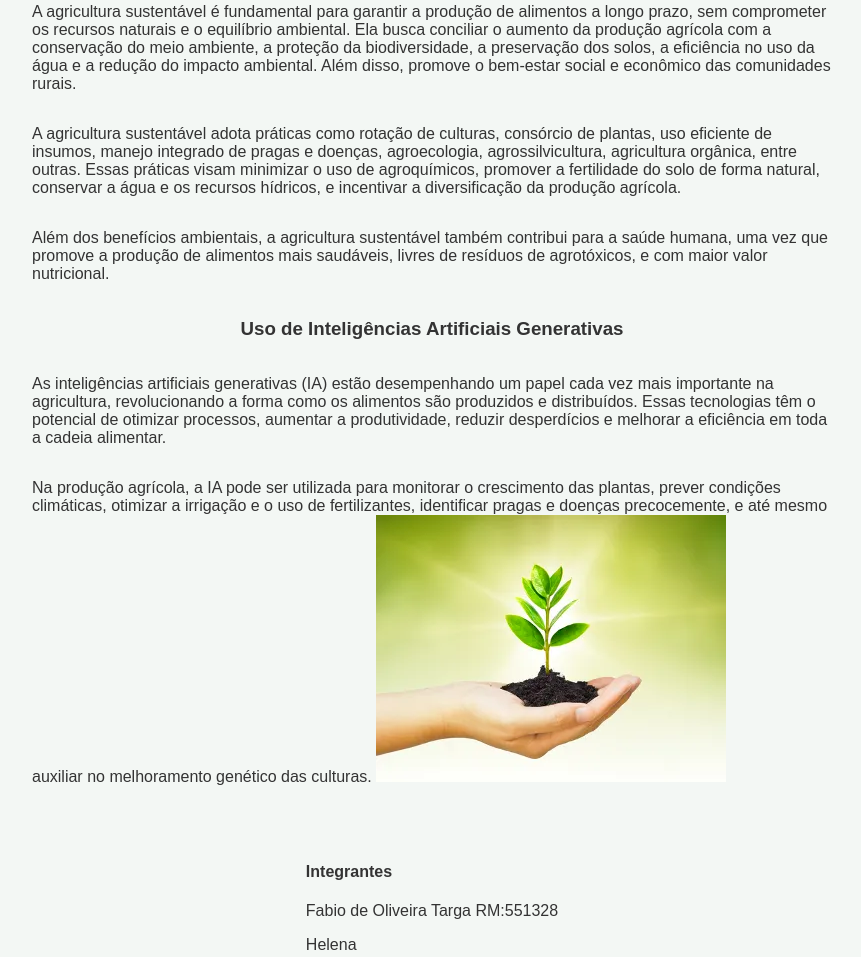
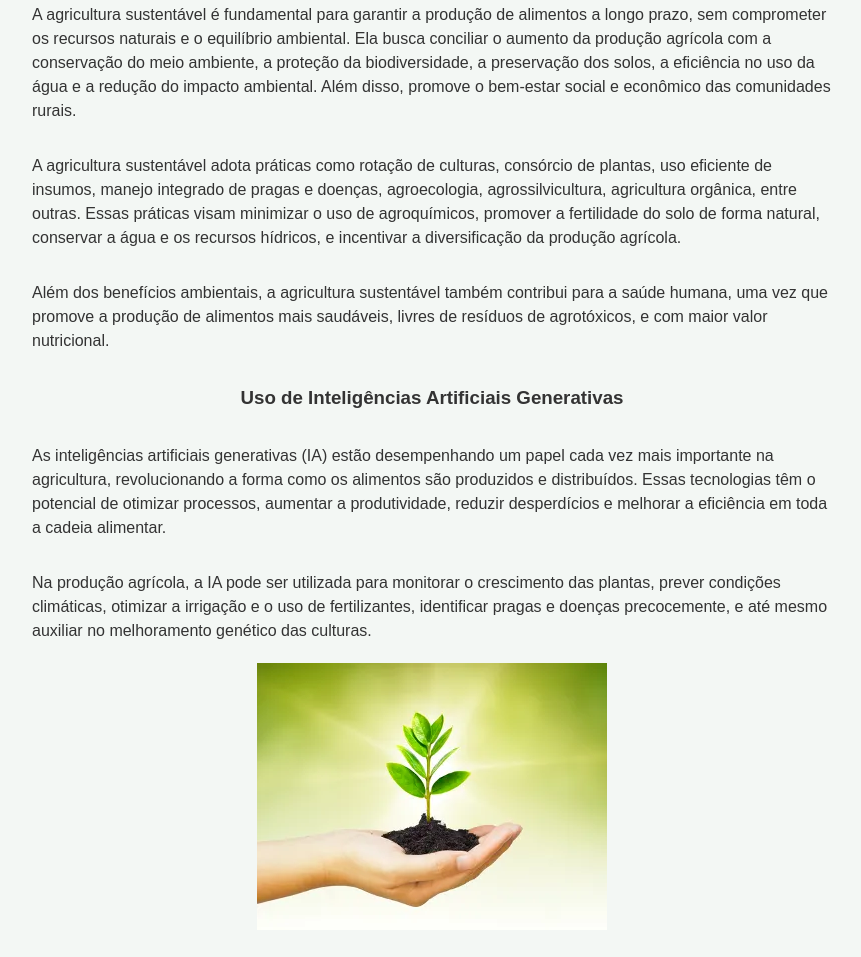
Before and after one commit to fTarga/HTML-Global, a plain HTML site: page index.html in a window 1280 px wide. Shown: the part 275-1232 px from the top of the page, without its empty margins (208-1069 px from the left). Drawn offline with Linux system fonts and the light colour scheme; files whose address does not match are found by name.

Commit message:
Custumizei a tag P e a tag img para não atrapalhar o texto

```diff
--- a/style.css
+++ b/style.css
@@ -61,10 +61,23 @@ body {
   }
 
   /* Arumando o conteudo do site */
-section {
+  section {
     display: flex;
     flex-direction: column;
     align-items: center;
     max-width: 800px;
     margin-bottom: 20px;
   }
+
+  p {
+    font-size: 16px;
+    line-height: 1.5;
+    margin-bottom: 15px;
+  }
+
+  img {
+    display: block;
+    max-width: 100%;
+    height: auto;
+    margin: 20px auto;
+  }
```
